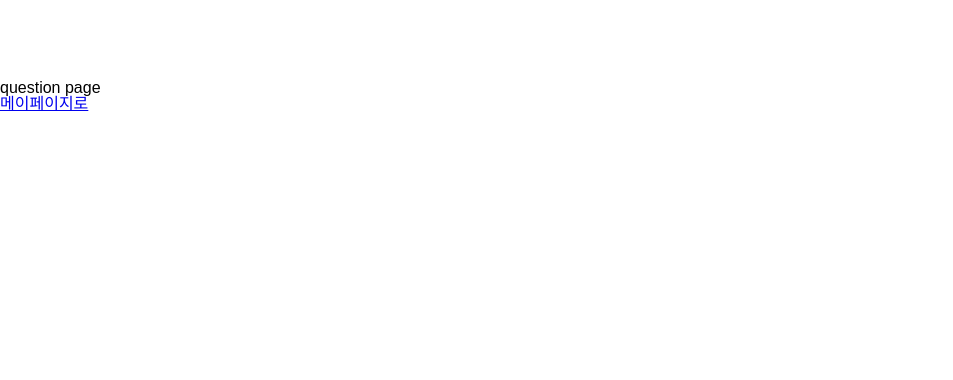
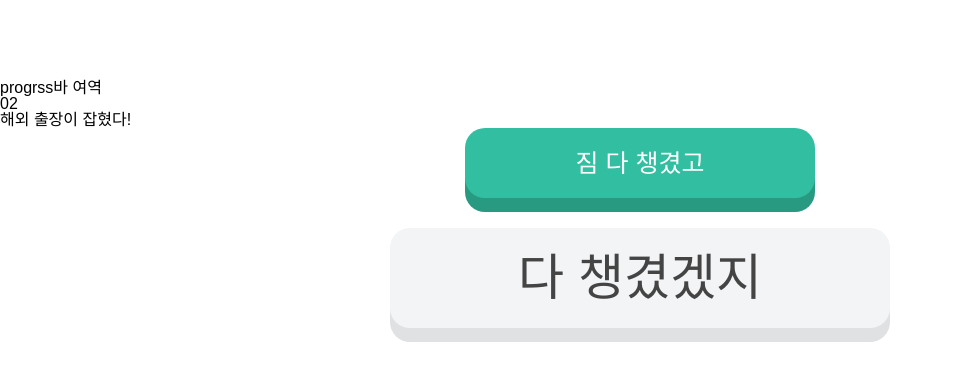
Before and after one commit to Seegeegaja/seegeegaja.github.io, a plain HTML site: page question.html in a window 1280 px wide. Shown: the whole page, without its empty margins (0-953 px from the left). Drawn offline with nearby package versions, Linux system fonts and the light colour scheme; a web font is replaced by a local one.

Commit message:
question 기초작업

```diff
--- a/css/common.css
+++ b/css/common.css
@@ -61,3 +61,26 @@ img{
 .btn-orange:active{
   box-shadow: 0 4px 0 #E66000;
 }
+.btn-gray{
+  background-color: #f2f4f6;
+  box-shadow: 0 14px 0 #dfe1e2;
+  color: #444;
+}
+.btn-gray:active{
+  box-shadow: 0 4px 0 #dfe1e2;
+}
+.btn-green{
+  background-color: #32bfa1;
+  box-shadow: 0 14px 0 #299a82;
+  color: #fff;
+}
+.btn-green:active{
+  box-shadow: 0 4px 0 #299a82;
+}
+.btn-small{
+  max-width: 350px;
+  height: 70px;
+  font-size: 25px;
+  margin-bottom: 30px;
+
+}
--- a/question.html
+++ b/question.html
@@ -14,7 +14,14 @@
   <title>Document</title>
 </head>
 <body>
-  <h1>question page</h1>
-  <a href="./index.html">메이페이지로</a>
+  <div class="progress">
+    <div class="value">progrss바 여역</div>
+  </div>
+  <div class="question-box">
+    <div class="number">02</div>
+    <div class="question">해외 출장이 잡혔다!</div>
+    <div class="btn btn-green btn-small">짐 다 챙겼고</div>
+    <div class="btn btn-gray">다 챙겼겠지</div>
+  </div>
 </body>
 </html>
```
